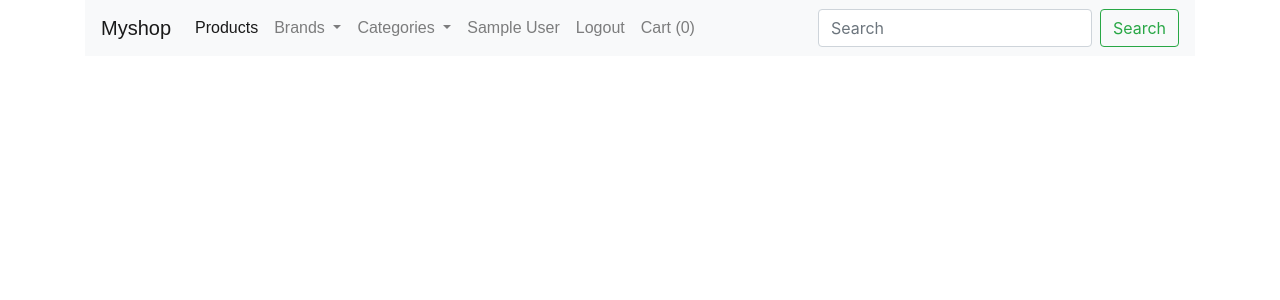
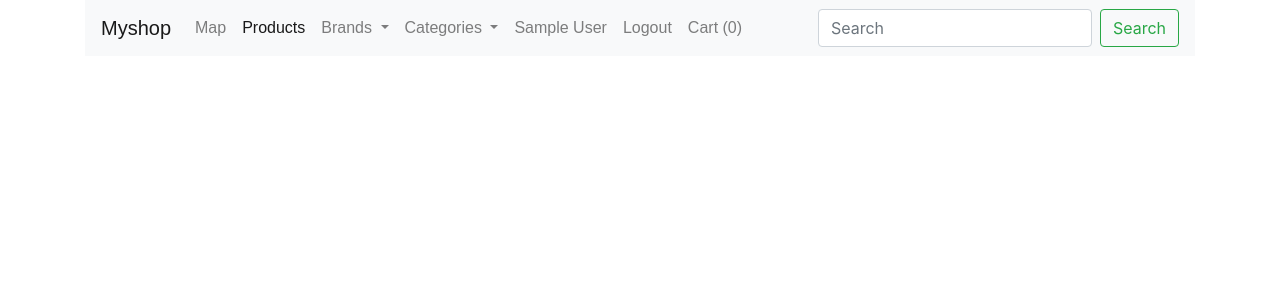
Before and after one commit to arturkultyshev/online-shop, a Flask app: page / in a window 1280 px wide. Shown: the top 300 px of the page. Run offline with Flask 2, Linux system fonts and the light colour scheme; the visitor is signed in with stand-in values (Sample User, id 1); data comes from the database, SQL or seed files in the repository; data that the repository does not hold is empty; parts of the project's set-up code (start-up, migrations or seed data) failed here and were passed over; some libraries are stand-ins or nearby versions.

```diff
--- a/e_shop/templates/navbar.html
+++ b/e_shop/templates/navbar.html
@@ -17,6 +17,9 @@
         </button>
         <div class="collapse navbar-collapse" id="navbarSupportedContent">
           <ul class="navbar-nav mr-auto">
+            <li class="nav-item">
+              <a href="{{url_for('map_function')}}" class="nav-link">Map</a>
+            </li>
             <li class="nav-item active">
               <a class="nav-link" href="/">Products <span class="sr-only">(current)</span></a>
             </li>
@@ -55,9 +58,6 @@
              <li class="nav-item">
               <a href="{{url_for('customerLogin')}}" class="nav-link">login</a>
             </li>
-            <li class="nav-item">
-              <a href="{{url_for('map_function')}}" class="nav-link">Map</a>
-             </li>
             {% endif %}
               <li class="nav-item">
                 <a href="{{url_for('getCart')}}" class="nav-link"> Cart ({{ session['Shoppingcart']|length }}) </a>
```
